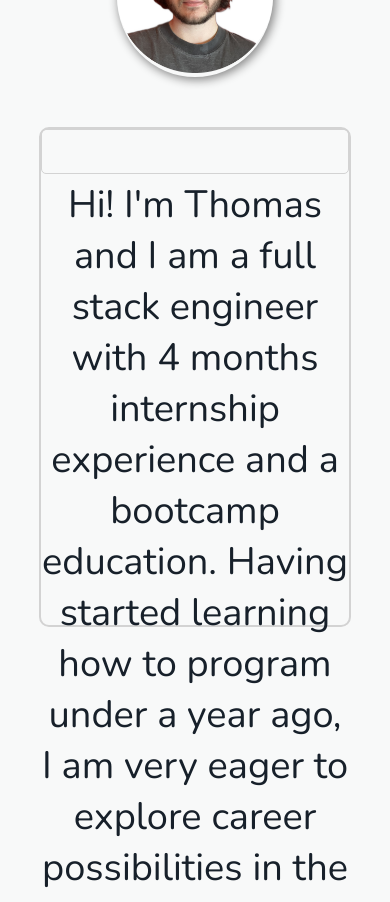
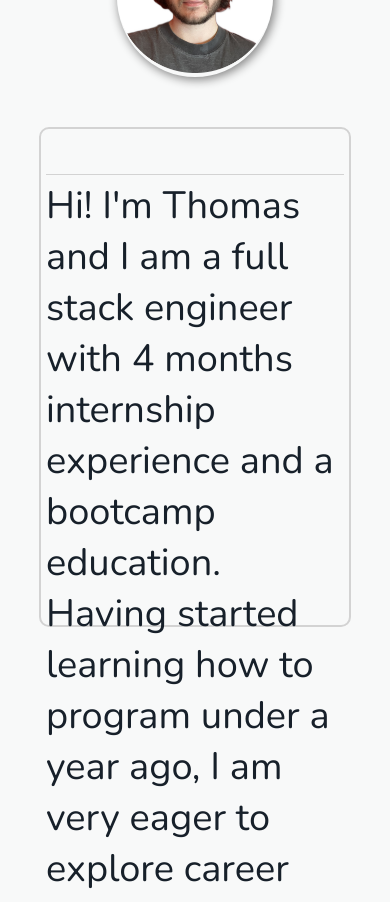
Before and after one commit to thomasfriedrichs/dev-portfolio, a React (Create React App) app: page / in a window 390 px wide. Shown: the part 900-1802 px from the top of the page. Built offline with nearby package versions, Linux system fonts and the light colour scheme; some icons are missing.

Commit message:
fix media queries

```diff
--- a/src/components/AboutElement.js
+++ b/src/components/AboutElement.js
@@ -17,8 +17,12 @@ export const AboutWrapper = styled.div`
       text-align: center;
     }
 
-    @media ${Sizes.laptop} {
+    @media screen and (min-width: ${Sizes.laptop}) {
       height: 620px;
+    }
+
+    @media screen and (min-width: ${Sizes.laptopL}) {
+      height: 800px;
     }
 `
 
@@ -29,7 +33,7 @@ export const FlexContainer = styled.div`
   align-items: center;
   margin: 0 auto;
 
-    @media ${Sizes.laptop} {
+    @media screen and (min-width: ${Sizes.laptop}) {
       flex-direction: row;
     }
 `
@@ -42,7 +46,7 @@ export const ImageCrop = styled.div`
   box-shadow: 2px 2px 10px 1px #888888;
   margin: 50px;
 
-    @media ${Sizes.laptop} {
+    @media screen and (min-width: ${Sizes.laptop}) {
       width: 20%;
     }
 `
@@ -59,19 +63,20 @@ export const AboutText = styled.p`
   width: 80%;
   height: 500px;
   font-size: 38px;
+  text-align: left;
+  padding: 2px 5px;
 
-    @media ${Sizes.laptop} {
+    @media screen and (min-width: ${Sizes.laptop}) {
       width: 50%;
       height: 250px;
       font-size: 24px;
     }
 `
-export const Lights = styled.div`
+export const Lights = styled.span`
   height: 9%;
   width: 100%;
-  border: solid 1px;
+  border-bottom: solid 1px;
   border-color: lightgrey;
-  border-radius: 5px;
   display: flex;
   font-size: 15px;
   margin-bottom: 5px;
@@ -80,7 +85,7 @@ export const Lights = styled.div`
     align-items: center;
     margin: 10px;
 
-      @media ${Sizes.laptop} {
+      @media screen and (min-width: ${Sizes.laptop}) {
       margin: 2px 5px;
       }
   }
--- a/src/components/Experience.js
+++ b/src/components/Experience.js
@@ -41,7 +41,7 @@ const Experience = () => {
         <VerticalTimeline>
           <VerticalTimelineElement
             className="vertical-timeline-element"
-            icon={<span class="iconify" data-icon="akar-icons:react-fill"></span>}
+            icon={<span className="iconify" data-icon="akar-icons:react-fill"></span>}
             date={Validate.time}
             dateClassName={ 'validateDate' }
             iconStyle={{
@@ -58,7 +58,7 @@ const Experience = () => {
           </VerticalTimelineElement>
           <VerticalTimelineElement
             className="vertical-timeline-element"
-            icon={<span class="iconify" data-icon="whh:html"></span>}
+            icon={<span className="iconify" data-icon="whh:html"></span>}
             date={Epicodus.time}
             iconStyle={{
               background: "#412234",
@@ -75,7 +75,7 @@ const Experience = () => {
           <VerticalTimelineElement
             className="vertical-timeline-element"
             id="hourglass"
-            icon={<span class="iconify" data-icon="fontisto:hourglass-end"></span>}
+            icon={<span className="iconify" data-icon="fontisto:hourglass-end"></span>}
             iconStyle={{
               background: "#412234",
               color: "#fff",
--- a/src/components/ExperienceElement.js
+++ b/src/components/ExperienceElement.js
@@ -13,13 +13,13 @@ export const ExperienceWrapper = styled.div`
 	padding-bottom: 0;
   color: ${({ theme }) => theme.font};
   .epicodus {
-    @media ${Sizes.laptop} {
+    @media screen and (min-width: ${Sizes.laptop}) {
       text-align: right;
     }
   }
 
   .validate {
-    @media ${Sizes.laptop} {
+    @media screen and (min-width: ${Sizes.laptop}) {
       text-align: left;
     }
   }
--- a/src/components/FooterElement.js
+++ b/src/components/FooterElement.js
@@ -14,7 +14,7 @@ export const FooterWrapper = styled.div`
   display: flex;
   justify-content: center;
 
-  @media ${Sizes.laptop} {
+  @media screen and (min-width: ${Sizes.laptop}) {
     height: 120px;
   }
 
@@ -24,7 +24,7 @@ export const FooterWrapper = styled.div`
     height: 70px;
     width: 70px;
 
-    @media ${Sizes.laptop} {
+    @media screen and (min-width: ${Sizes.laptop}) {
       margin: 50px;
       height: 30px;
       width: 30px;
@@ -39,7 +39,7 @@ export const Email = styled.div`
   text-align: center;
   font-size: 30px;
 
-  @media ${Sizes.laptop} {
+  @media screen and (min-width: ${Sizes.laptop}) {
     height: 50px;
     font-size: 18px;
   }
--- a/src/components/HeaderElement.js
+++ b/src/components/HeaderElement.js
@@ -37,7 +37,7 @@ export const HeaderWrapper = styled.div `
 			margin-top: 100px;
 			height: 150px;
 			width: 150px;
-			@media ${Sizes.laptop} {
+			@media screen and (min-width: ${Sizes.laptop}) {
 				margin-top: 150px;
 			}
 		}
@@ -61,7 +61,7 @@ export const Links = styled.div`
 	display: flex;
 	justify-content: space-around;
 
-	@media ${Sizes.laptop} {
+	@media screen and (min-width: ${Sizes.laptop}) {
 		height: 150px;
 		padding: 40px 500px;
 
@@ -72,7 +72,7 @@ export const Links = styled.div`
 		width: 50px;
 		margin-top: 20px;
 
-		@media ${Sizes.laptop} {
+		@media screen and (min-width: ${Sizes.laptop}) {
 			height: 30px;
 			width: 30px;
 		}
--- a/src/components/SkillsElement.js
+++ b/src/components/SkillsElement.js
@@ -13,7 +13,7 @@ export const SkillsWrapper = styled.div`
 	padding-bottom: 0;
   color: ${({ theme }) => theme.font};
 
-    @media ${Sizes.laptop} {
+    @media screen and (min-width: ${Sizes.laptop}) {
       height: 400px;
     }
 `
@@ -31,7 +31,7 @@ export const IconWrapper = styled.div`
   justify-content: space-around;
   text-align: center;
 
-    @media ${Sizes.laptop} {
+    @media screen and (min-width: ${Sizes.laptop}) {
       flex-direction: row;
       margin-top: 100px;
       display: flex;
@@ -49,7 +49,7 @@ export const IconBox = styled.div`
     width: 100px;
     height: 100px;
 
-    @media ${Sizes.laptop} {
+    @media screen and (min-width: ${Sizes.laptop}) {
       width: 50px;
       height: 50px;
       padding-top: 10px;
--- a/src/components/styles/themes/Sizes.js
+++ b/src/components/styles/themes/Sizes.js
@@ -1,11 +1,11 @@
 const Sizes = {
-  mobileS: `(min-width: 320px)`,
-  mobileM: `(min-width: 375px)`,
-  mobileL: `(min-width: 425px)`,
-  tablet: `(min-width: 768px)`,
-  laptop: `(min-width: 1024px)`,
-  laptopL: `(min-width: 1440px')`,
-  desktop: `(min-width: 2560px)`,
+  mobileS: '320px',
+  mobileM: '375px',
+  mobileL: '425px',
+  tablet: '768px',
+  laptop: '1024px',
+  laptopL: '1440px',
+  desktop: '2560px',
 };
 
 export default Sizes;
```
